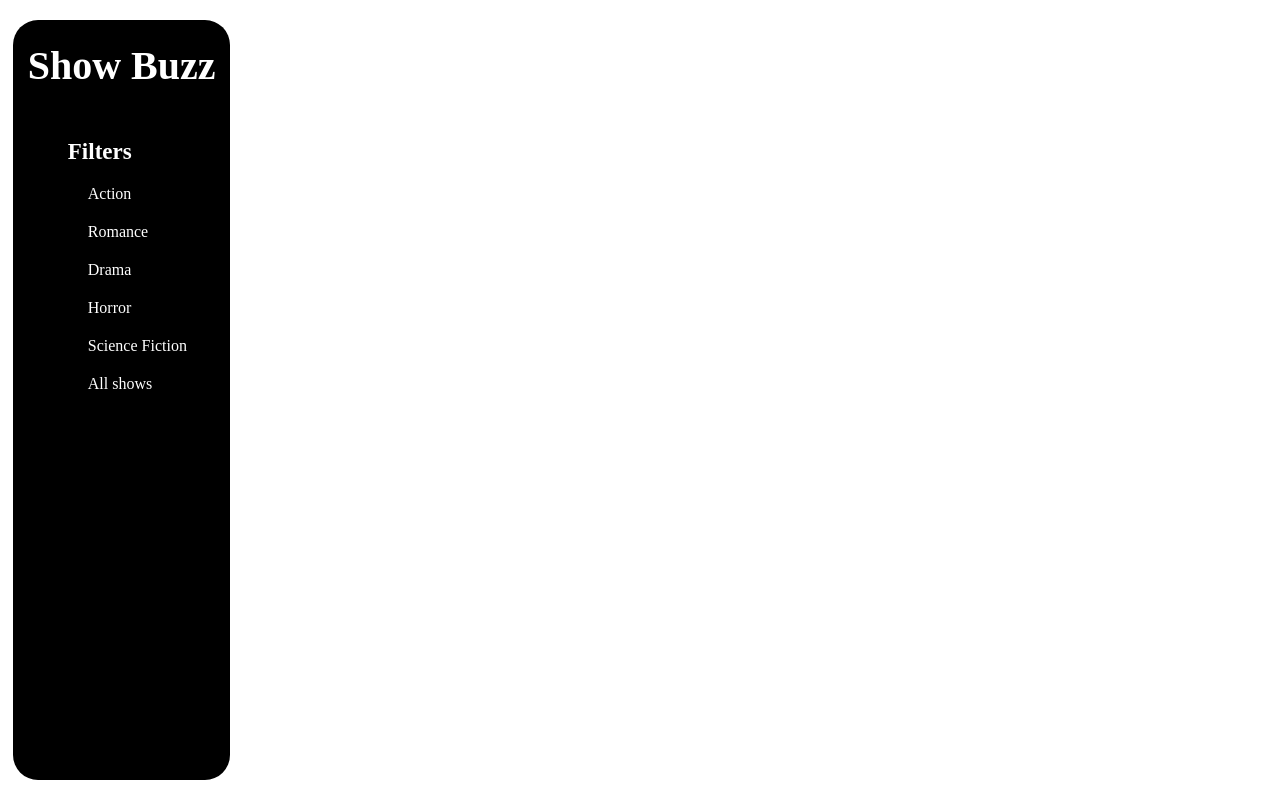
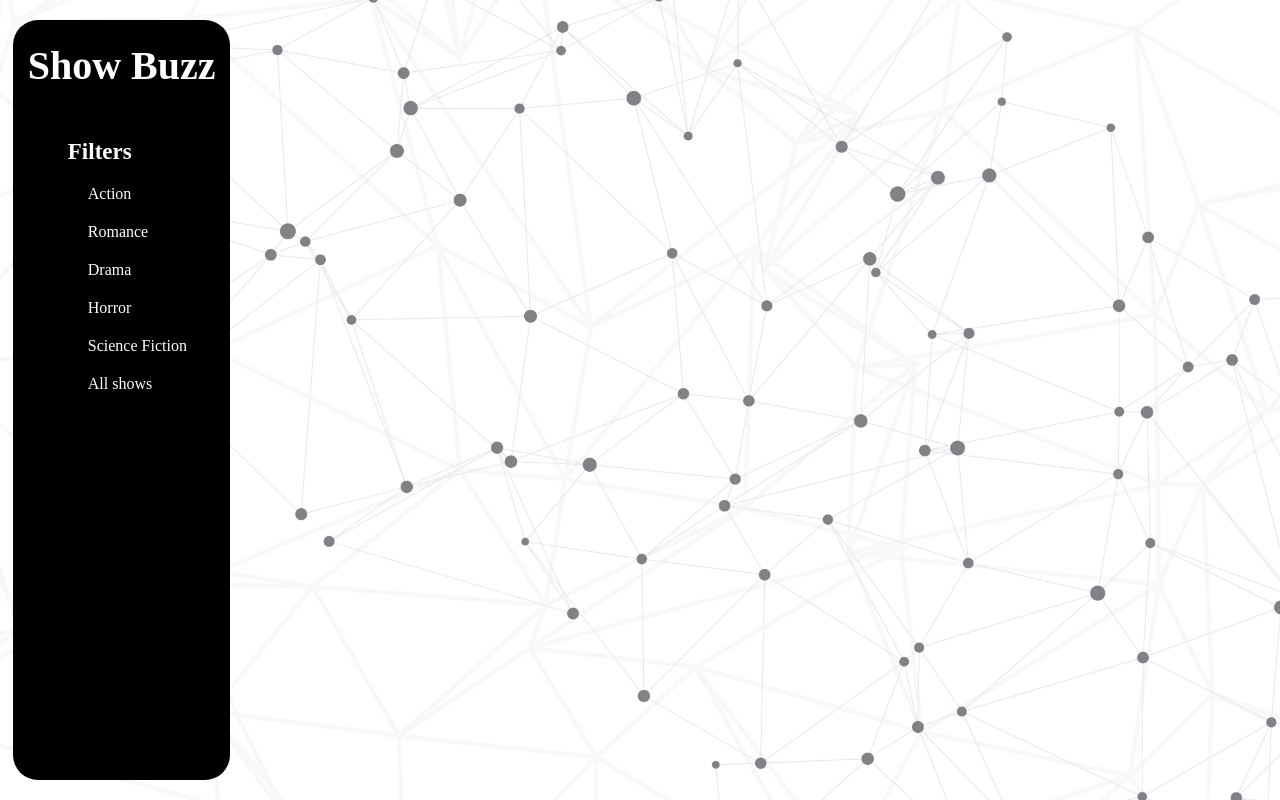
Before and after one commit to varunsharma21/show-buzz, a React (Create React App) app: page / in a window 1280 px wide. Built offline with nearby package versions, Linux system fonts and the light colour scheme; no server answers.

Commit message:
[UPDATE] : added styling and background image

```diff
--- a/src/index.css
+++ b/src/index.css
@@ -2,3 +2,10 @@
   margin: 0;
   padding: 0;
 }
+
+body {
+  background-image: url("./assets/background-img.jpg");
+  background-size: cover;
+  background-repeat: no-repeat;
+  background-attachment: fixed; /* Make the background fixed */
+}
```
Also changed, not shown: src/assets/background-img.jpg (added).
